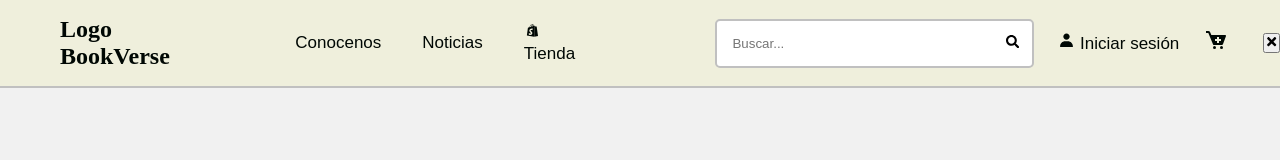
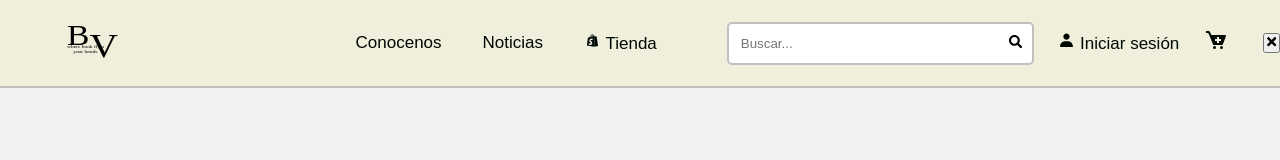
Before and after one commit to sofiaparraweb/bookVerseClient, a React (Vite) app: page /store in a window 1280 px wide. Shown: the top 160 px of the page. Built offline with nearby package versions, Linux system fonts and the light colour scheme; no server answers; a web font is replaced by a local one.

Commit message:
searchbar falta probar nomas

```diff
--- a/src/components/searchBar/SearchBar.jsx
+++ b/src/components/searchBar/SearchBar.jsx
@@ -1,20 +1,52 @@
-import React from 'react';
+//import { useDispatch, useSelector } from "react-redux";
+import { useState } from 'react';
+//import { searchByName, getAllBooks } from "../../../Redux/actions";
 import { FaSearch } from 'react-icons/fa';
-import styles from './SearchBar.module.css';
+import style from "./SearchBar.module.css";
+
+
 
 const SearchBar = () => {
+  //const dispatch = useDispatch()
+ // const products = useSelector(state => state.LocalPersist.allProducts);
+  const [ productName, setProductName ] = useState("")
+
+  const handleChange = (event) =>{
+    event.preventDefault();
+    setProductName(event.target.value);
+  }
+
+  const handleSubmit = (event) =>{
+    event.preventDefault();
+    if (productName.length > 0) {
+        dispatch(searchByName(productName));
+        setProductName('');
+    }
+  }
+
+  const handleReset = (event) => {
+    event.preventDefault()
+    dispatch(getAllProducts())
+  }
+
   return (
-    <div className={styles.searchContainer}>
-      <input
-        type="text"
-        className={styles.searchInput}
-        placeholder="Buscar..."
-      />
-      <button className={styles.searchButton}>
-        <FaSearch />
-      </button>
+    <div className={style.SearchBar}>
+        <form onSubmit={handleSubmit}>
+            <input
+              className={style.SearchInput}
+              type="search"
+              placeholder="Buscar..."
+              value={productName}
+              onChange={handleChange}
+            />
+
+          <div className={style.DivButton}>
+            <button type="submit" className={style.SearchBarButton}><FaSearch /></button>
+            {/* <button className={style.ResetButton} onClick={handleReset}>Resetear</button> */}
+          </div>
+        </form>
     </div>
-  );
-};
+  )
+}
 
 export default SearchBar;
--- a/src/components/searchBar/SearchBar.module.css
+++ b/src/components/searchBar/SearchBar.module.css
@@ -1,28 +1,56 @@
-.searchContainer {
+.SearchBar form {
   background-color: #fff;
-    width: 30%;
+  width: 150%;
   display: flex;
   align-items: center;
   border-radius: 5px;
   border: 2px solid silver;
-    padding: 6px;
-    margin-left: 100px;
+  padding: 3px;
 }
 
-  .searchInput {
+.SearchBar {
+  width: 30%;
+  display: flex;
+  align-content: center;
+  justify-content: center;
+}
+
+.SearchBar .SearchInput {
   width: 90%;
   border: none;
   padding: 9px;
-    background: transparent;
 }
-  .searchInput:focus{
+.SearchInput:focus{
   outline: none;
 }
 
-  .searchButton {
+.SearchBarButton {
   border: none;
   background: transparent;
   cursor: pointer;
   padding: 7px;
   margin-left: 10px;
 }
+.SearchBarButton:hover {
+  background-color:silver;
+  border-radius: 5px;
+  color: white;
+  transition: 0.5s ease;
+  cursor: pointer;
+}
+
+/* .ResetButton {
+  text-decoration: none;
+  border: none;
+  border-radius: 3px;
+  font-size: 14px;
+  padding: 10px 15px;
+  text-align: center;
+  flex: 1
+}
+.ResetButton:hover {
+  background-color:#B9362C;
+  color: white;
+  transition: 0.5s ease;
+  cursor: pointer;
+} */
--- a/src/views/NavBar/NavBar.jsx
+++ b/src/views/NavBar/NavBar.jsx
@@ -1,7 +1,7 @@
 import { useState, useRef } from "react";
 import { Link, NavLink } from "react-router-dom";
 import { useAuth0 } from "@auth0/auth0-react";
-//import logo from "../../assets/logo.png";
+import logoBook from "../../assets/imgNavbar/logoBook.svg";
 //import {HamburgerIcon} from '@chakra-ui/icons'
 import style from "./NavBar.module.css";
 import SearchBar from "../../components/searchBar/SearchBar";
@@ -56,16 +56,15 @@ const NavBar = ({ isAuthenticated }) => {
     <header className={style.header}>
     <nav className={style.navContainer} ref={navRef}>
       <div className={style.LeftSection}>
-        <h1 style={{color: "#000804", margin: "50px"}}>Logo BookVerse</h1>
-        {/* <Link to="/">
+        {/* <h1 style={{color: "#000804", margin: "50px"}}>Logo BookVerse</h1> */}
+        <Link to="/">
           <img
-            src={logo}
+            src={logoBook}
             alt="logo"
-            width="60px"
-            className="logo-NavBar"
+            className={style.logoNavBar}
             onClick={handleClick}
           />
-        </Link> */}
+        </Link>
 
         <div className={style.dropdownContainer}>
           <div
--- a/src/views/NavBar/NavBar.module.css
+++ b/src/views/NavBar/NavBar.module.css
@@ -20,9 +20,9 @@
   align-items: center;
 }
 
-.logo-NavBar {
-  margin-right: 15px;
-  margin-left: 15px;
+.logoNavBar {
+  width: 40%;
+  min-height: 10vh;
 }
 
 .link {
@@ -134,6 +134,7 @@
 /* -------------------------------------Tienda */
 .link[id="tiendaNav"]{
   border-radius: 5px;
+  margin-right: 50px;
 }
 .link[id="tiendaNav"]:hover{
   background-color: silver;
```
Also changed, not shown: src/assets/imgNavbar/logoBook.jpg (added), src/assets/imgNavbar/logoBook.svg (added). Lines whose indentation alone changed are shown as unchanged.
